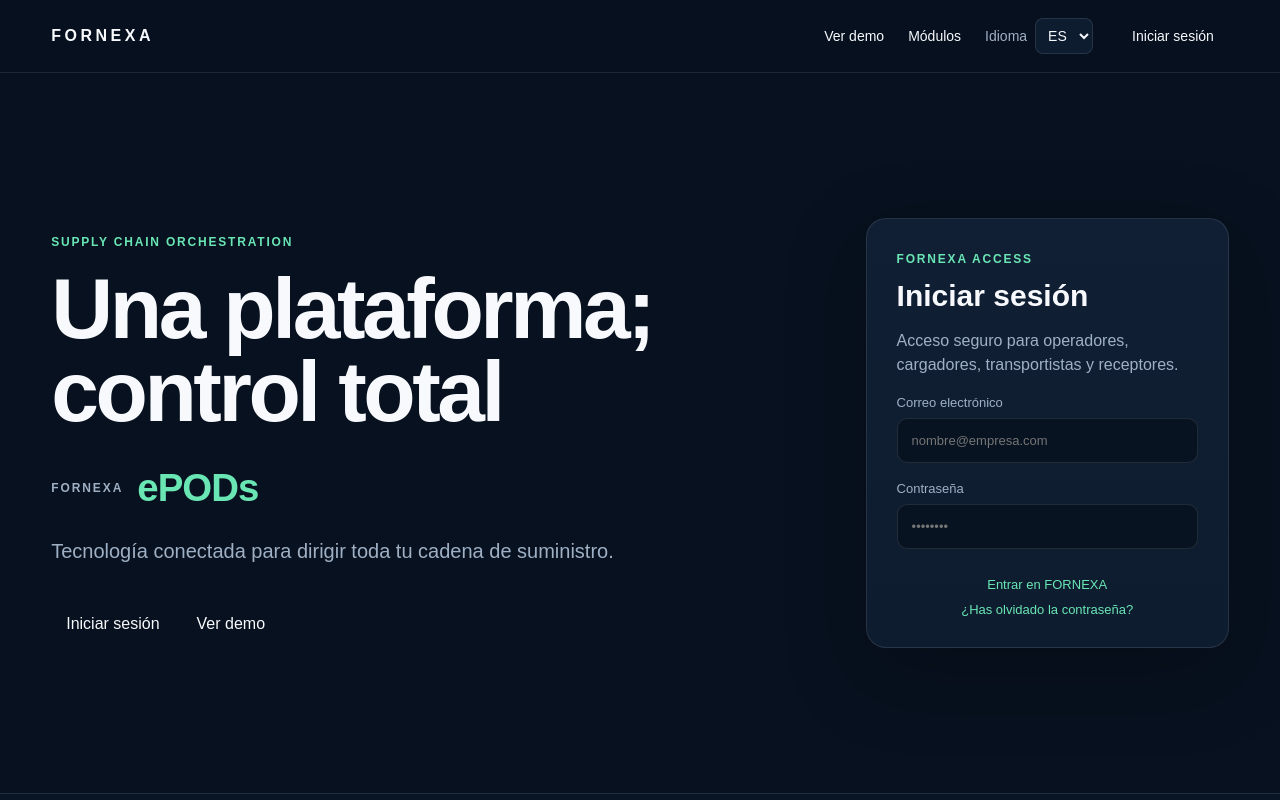
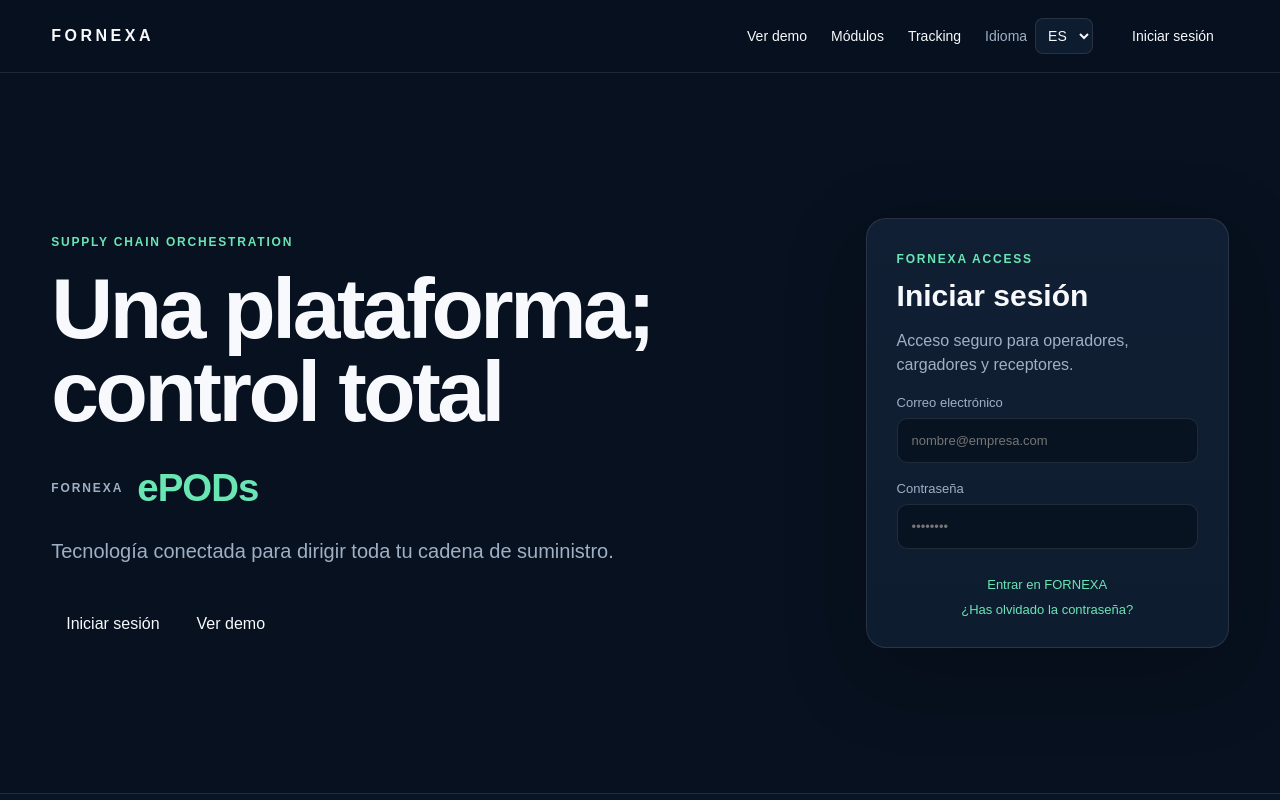
Before and after one commit to fragonh2-boop/Fornexa, a Next.js app: page / in a window 1280 px wide. Shown: the top 800 px of the page. Built offline with nearby package versions, Linux system fonts and the light colour scheme.

Commit message:
Move public tracking access to landing navigation

```diff
--- a/app/page.tsx
+++ b/app/page.tsx
@@ -9,6 +9,7 @@ const copy = {
     title: "Una plataforma; control total",
     lead: "Tecnología conectada para dirigir toda tu cadena de suministro.",
     login: "Iniciar sesión",
+    tracking: "Tracking",
     demo: "Ver demo",
     modules: "Módulos",
     language: "Idioma",
@@ -16,7 +17,7 @@ const copy = {
     password: "Contraseña",
     access: "Entrar en FORNEXA",
     forgot: "¿Has olvidado la contraseña?",
-    secure: "Acceso seguro para operadores, cargadores, transportistas y receptores.",
+    secure: "Acceso seguro para operadores, cargadores y receptores.",
     dashboard: "Vista operativa",
     shipments: "Expediciones activas",
     incidents: "Incidencias abiertas",
@@ -35,6 +36,7 @@ const copy = {
     title: "One platform; total control",
     lead: "Connected technology to manage your entire supply chain.",
     login: "Sign in",
+    tracking: "Tracking",
     demo: "View demo",
     modules: "Modules",
     language: "Language",
@@ -42,7 +44,7 @@ const copy = {
     password: "Password",
     access: "Enter FORNEXA",
     forgot: "Forgot your password?",
-    secure: "Secure access for operators, shippers, carriers and receivers.",
+    secure: "Secure access for operators, shippers and receivers.",
     dashboard: "Operational view",
     shipments: "Active shipments",
     incidents: "Open incidents",
@@ -61,6 +63,7 @@ const copy = {
     title: "Une plateforme ; un contrôle total",
     lead: "Une technologie connectée pour piloter toute votre supply chain.",
     login: "Se connecter",
+    tracking: "Suivi",
     demo: "Voir la démo",
     modules: "Modules",
     language: "Langue",
@@ -68,7 +71,7 @@ const copy = {
     password: "Mot de passe",
     access: "Accéder à FORNEXA",
     forgot: "Mot de passe oublié ?",
-    secure: "Accès sécurisé pour opérateurs, chargeurs, transporteurs et destinataires.",
+    secure: "Accès sécurisé pour opérateurs, chargeurs et destinataires.",
     dashboard: "Vue opérationnelle",
     shipments: "Expéditions actives",
     incidents: "Incidents ouverts",
@@ -122,6 +125,7 @@ export default function Home() {
         <nav className="topnav">
           <a href="#dashboard">{t.demo}</a>
           <a href="#modules">{t.modules}</a>
+          <Link className="tracking-nav" href="/tracking">{t.tracking}</Link>
           <label className="language-select">
             <span>{t.language}</span>
             <select value={language} onChange={(event) => setLanguage(event.target.value as Language)}>
```
